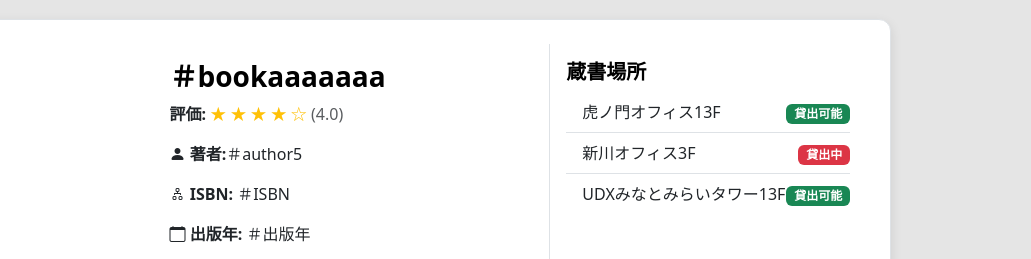
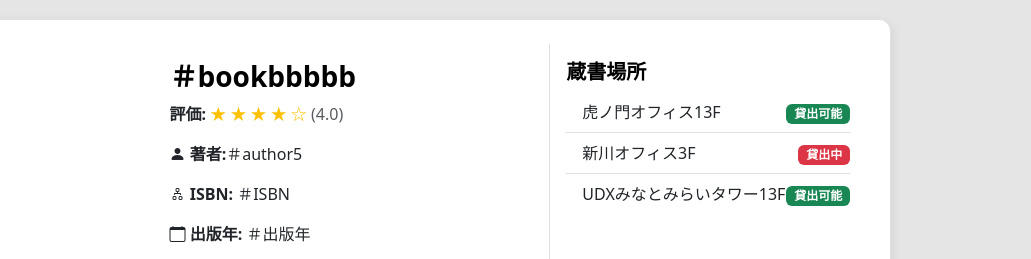
Before and after one commit to nakamura-ryoya/LibraryApp, a plain HTML site: page resources/bookDetail_05.html in a window 1280 px wide. Shown: the part 153-412 px from the top of the page, 249-1280 px from the left. Drawn offline with nearby package versions, Linux system fonts and the light colour scheme.

Commit message:
bookDetail_05をまた変更しました。

```diff
--- a/resources/bookDetail_05.html
+++ b/resources/bookDetail_05.html
@@ -49,7 +49,7 @@
           </div>
           <div class="col-md-5">
             <div class="card-body d-flex flex-column h-100">
-              <h3 class="card-title">＃bookaaaaaaa</h3>
+              <h3 class="card-title">＃bookbbbbb</h3>
               <p class="card-text">
                 <strong>評価:</strong>
                 <span class="text-warning">★ ★ ★ ★ ☆</span>
```
